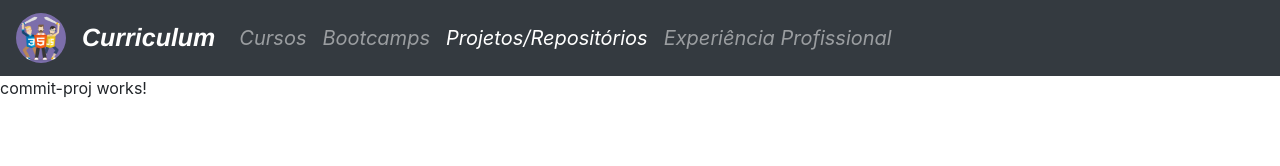
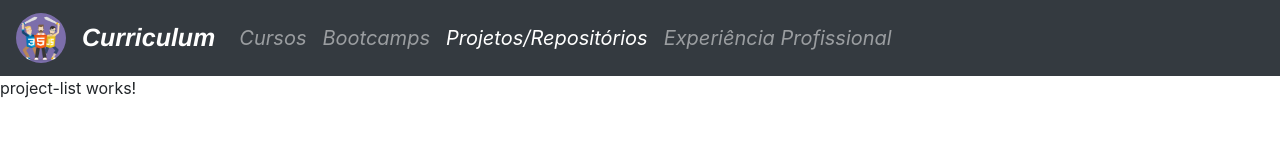
Before and after one commit to carlosinhani/Curriculum-Angular, an Angular app: page /projetos in a window 1280 px wide. Shown: the top 166 px of the page. Built offline with nearby package versions, Linux system fonts and the light colour scheme.

Commit message:
project-list

```diff
--- /dev/null
+++ b/src/app/projetos/project-list/project-list.component.html
@@ -0,0 +1 @@
+<p>project-list works!</p>
--- /dev/null
+++ b/src/app/projetos/project-list/project-list.component.ts
@@ -0,0 +1,15 @@
+import { Component, OnInit } from '@angular/core';
+
+@Component({
+  selector: 'app-project-list',
+  templateUrl: './project-list.component.html',
+  styleUrls: ['./project-list.component.css']
+})
+export class ProjectListComponent implements OnInit {
+
+  constructor() { }
+
+  ngOnInit(): void {
+  }
+
+}
--- a/src/app/projetos/projetos-routing.module.ts
+++ b/src/app/projetos/projetos-routing.module.ts
@@ -1,12 +1,12 @@
+import { ProjectListComponent } from './project-list/project-list.component';
 import { NgModule } from '@angular/core';
 import { Routes, RouterModule } from '@angular/router';
 
 import { CommitProjComponent } from './commit-proj/commit-proj.component';
 
 const routes: Routes = [
-  {
-    path: '', component: CommitProjComponent
-  }
+  {path: '', component: ProjectListComponent},
+  {path: 'cadastro', component: CommitProjComponent}
 ];
 
 @NgModule({
--- a/src/app/projetos/projetos.module.ts
+++ b/src/app/projetos/projetos.module.ts
@@ -3,10 +3,11 @@ import { CommonModule } from '@angular/common';
 
 import { ProjetosRoutingModule } from './projetos-routing.module';
 import { CommitProjComponent } from './commit-proj/commit-proj.component';
+import { ProjectListComponent } from './project-list/project-list.component';
 
 
 @NgModule({
-  declarations: [CommitProjComponent],
+  declarations: [CommitProjComponent, ProjectListComponent],
   imports: [
     CommonModule,
     ProjetosRoutingModule
```
Also changed, not shown: src/app/projetos/project-list/project-list.component.css (added).
